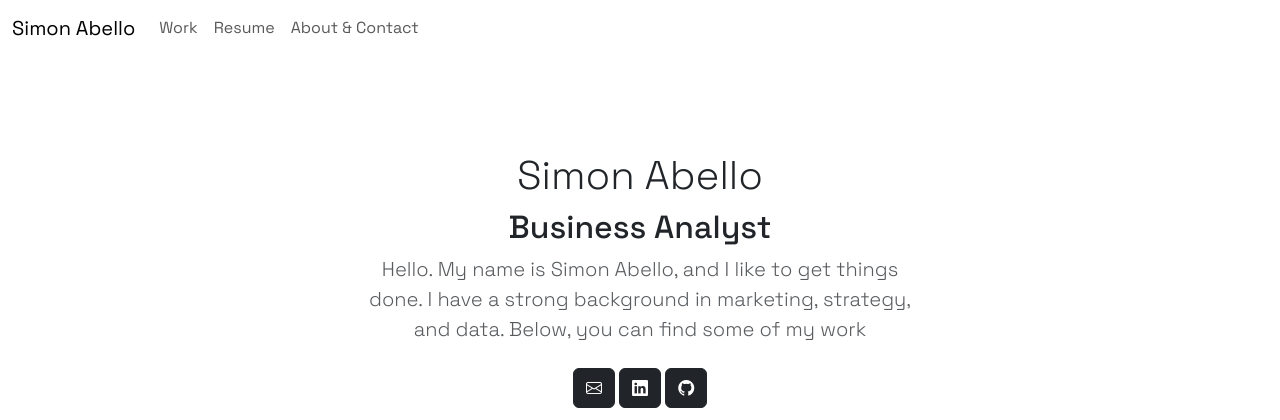
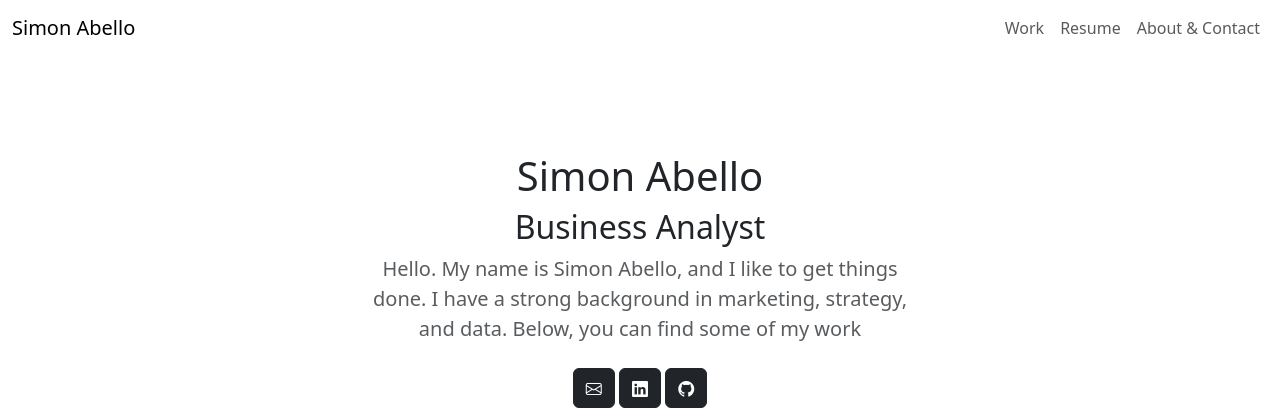
Before and after one commit to abellosimon/portfolio-website, a Flask app: page / in a window 1280 px wide. Shown: the top 420 px of the page. Run offline with Flask 3, Linux system fonts and the light colour scheme.

Commit message:
Moved nav bar links to the right with ms-auto

```diff
--- a/templates/nav.html
+++ b/templates/nav.html
@@ -1,4 +1,8 @@
-<!-- <script src="../static/color-modes"></script> -->
+<script src="../static/color-modes"></script>
+<link href="https://cdn.jsdelivr.net/npm/bootstrap@5.3.1/dist/css/bootstrap.min.css" rel="stylesheet" integrity="sha384-4bw+/aepP/YC94hEpVNVgiZdgIC5+VKNBQNGCHeKRQN+PtmoHDEXuppvnDJzQIu9" crossorigin="anonymous">
+
+<!-- Lines above are commented out because they are only used for testing -->
+
 <nav class="navbar navbar-expand-sm bg-*" aria-label="Navigation Bar">
   <div class="container-fluid">
     <a class="navbar-brand" href="#">Simon Abello</a>
@@ -7,7 +11,7 @@
     </button>
 
     <div class="collapse navbar-collapse" id="navbarsExample03">
-      <ul class="navbar-nav me-auto mb-2 mb-sm-0">
+      <ul class="navbar-nav ms-auto mb-2 mb-sm-0">
           <li class="nav-item">
               <a class="nav-link" aria-current="page" href="#">Work</a>
           </li>
@@ -19,5 +23,6 @@
           </li>
       </ul>
   </div>
+
   </div>
 </nav>
```
Lines whose indentation alone changed are shown as unchanged.
